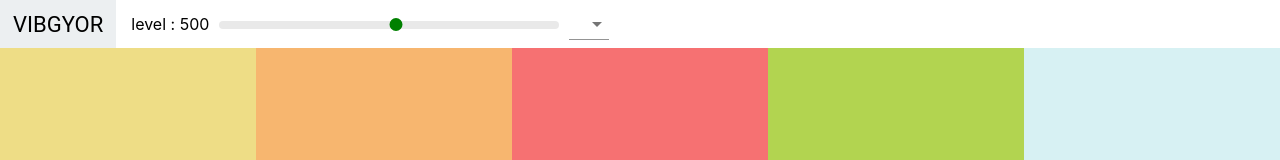
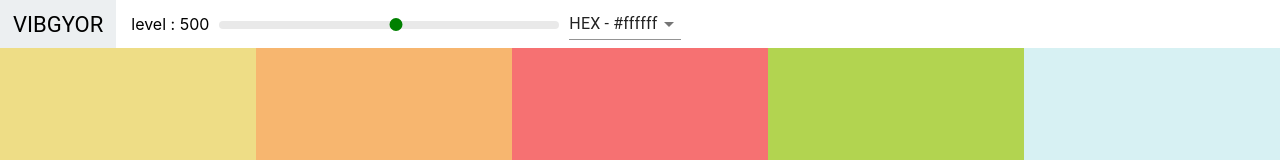
Before and after one commit to neeerajtk/vibgyor, a React (Create React App) app in the folder vibgyor/: page / in a window 1280 px wide. Shown: the top 160 px of the page. Built offline with nearby package versions, Linux system fonts and the light colour scheme.

Commit message:
:fire: select func added

```diff
--- a/vibgyor/src/Navbar.js
+++ b/vibgyor/src/Navbar.js
@@ -7,8 +7,22 @@ import './Navbar.css';
 
 
 class Navbar extends Component {
+    constructor(props){
+        super(props);
+        this.state = {
+            format: "hex"
+        }
+        this.handleChange=this.handleChange.bind(this);
+    }
+    handleChange(e){
+        this.setState({
+            format: e.target.value
+        });
+        this.props.handleChange(e.target.value);
+    }
     render() {
-        const {level,changeLevel}=this.props;
+        const {level,changeLevel,handleChange}=this.props;
+        const {format} = this.state;
         return (
             <header className="Navbar">
                 <div className="logo">
@@ -25,7 +39,7 @@ class Navbar extends Component {
                     </div>
                 </div>
                 <div className="select-container">
-                    <Select>
+                    <Select value={format} onChange={this.handleChange}>
                         <MenuItem value="hex">HEX - #ffffff </MenuItem>
                         <MenuItem value="rgb">RGB - rgb(255,255,255) </MenuItem>
                         <MenuItem value="rgba">RGBA - rgb(255,255,255,1.0) </MenuItem>
--- a/vibgyor/src/Palette.js
+++ b/vibgyor/src/Palette.js
@@ -7,24 +7,32 @@ class Palette extends Component {
     constructor(props){
         super(props);
         this.state={
-            level:500
+            level:500,
+            format: "hex"
         };
         this.changeLevel = this.changeLevel.bind(this);
+        this.changeFormat = this.changeFormat.bind(this);
     }
     changeLevel(level){
+        this.setState({level});
+    }
+    changeFormat(val){
         this.setState({
-            level
-        });
+            format: val
+        })
     }
     render() {
         const {colors} = this.props.palette;
-        const {level} = this.state;
+        const {level,format} = this.state;
         const colorBoxes = colors[level].map(color=>(
-            <ColorBox background={color.hex} name={color.name}/>
+            <ColorBox background={color[format]} name={color.name}/>
         ))
         return (
             <div className="Palette">
-               <Navbar level={level} changeLevel={this.changeLevel} />
+               <Navbar
+               level={level}
+               changeLevel={this.changeLevel}
+               handleChange={this.changeFormat} />
                 {/* navbar */}
                 <div className="Palette-colors">
                     {/* color boxes */}
--- a/vibgyor/src/colorHelpers.js
+++ b/vibgyor/src/colorHelpers.js
@@ -19,7 +19,7 @@ function generatePalette(starterPalette){
                 id: color.name.toLowerCase().replace(/ /g,"-"),
                 hex: scale[i],
                 rgb: chroma(scale[i]).css(),
-                rgba: chroma(scale[i]).css().replace("rgba","rgba").replace(")",",1.0)")
+                rgba: chroma(scale[i]).css().replace("rgb","rgba").replace(")",",1.0)")
             });
         }
     }
```
